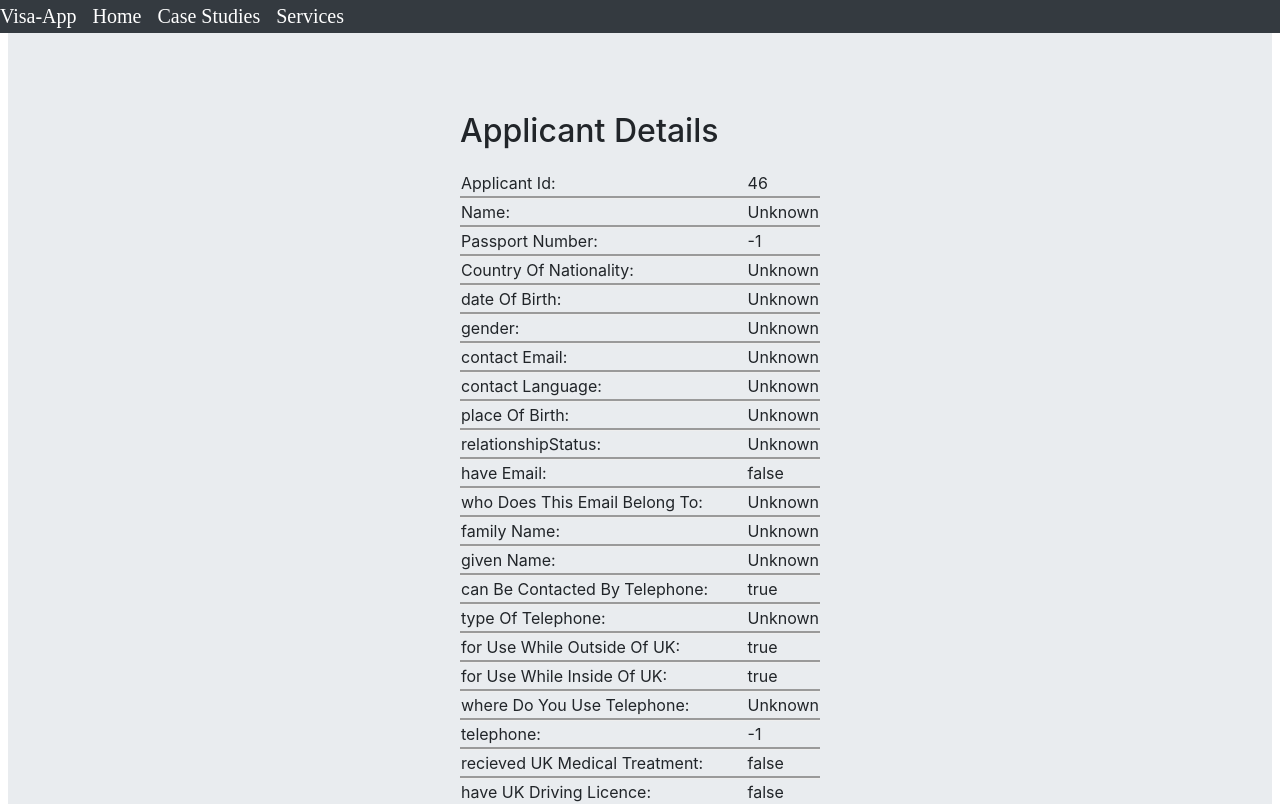
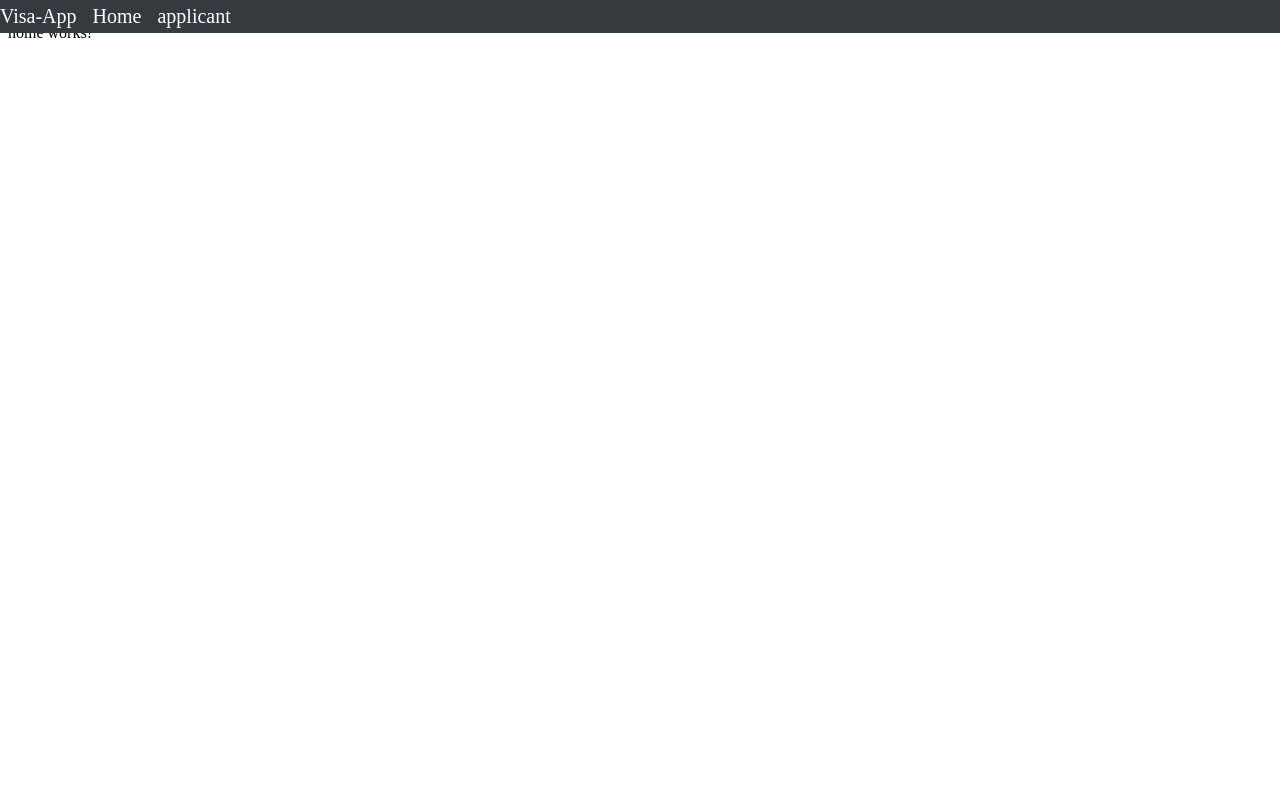
Before and after one commit to mikebram123/VisaSystem, an Angular app in the folder visa-system/: page / in a window 1280 px wide. Shown: the top 804 px of the page. Built offline with nearby package versions, Linux system fonts and the light colour scheme; no server answers.

Commit message:
done the home routing

```diff
--- a/visa-system/src/app/app-routing.module.ts
+++ b/visa-system/src/app/app-routing.module.ts
@@ -1,8 +1,14 @@
 import { NgModule } from '@angular/core';
+import { HomeComponent } from './home/home.component';
+import { ApplicantComponent } from './applicant/applicant.component';
 import { Routes, RouterModule } from '@angular/router';
 
 
-const routes: Routes = [];
+const routes: Routes = [
+  {path:"",component:HomeComponent},
+  {path:"applicant",component:ApplicantComponent},
+
+];
 
 @NgModule({
   imports: [RouterModule.forRoot(routes)],
--- a/visa-system/src/app/app.component.html
+++ b/visa-system/src/app/app.component.html
@@ -2,31 +2,18 @@
 <table width=100%  >
 
     <nav class= "navbar-expand-md navbar-dark fixed-top bg-dark">
-        <a class="navbar-brand" href="#">Visa-App</a>
+        <a class="navbar-brand" href="/">Visa-App</a>
 
 
         <a class="navbar-brand" routerLink="/">Home</a>
 
-
-        <a  class="navbar-brand" routerLink="/case-studies">Case Studies</a>
-
-        <a class="navbar-brand" routerLink="/services">Services</a>
-
+        <a  class="navbar-brand" routerLink="/applicant">applicant</a>
 
 
     </nav>
 
 
-        <tr >
-            <td>
-                <a routerLink="/">Home</a>
-            </td>
-            <td>
-                <a routerLink="/case-studies">Case Studies</a>
-            </td>
-            <td>
-                <a routerLink="/services">Services</a>
-            </td>
-        </tr>
-        </table>
-<app-applicant></app-applicant>
+
+
+<!-- <app-applicant></app-applicant> -->
+<router-outlet></router-outlet>
--- a/visa-system/src/app/app.module.ts
+++ b/visa-system/src/app/app.module.ts
@@ -5,11 +5,13 @@ import { FormsModule } from '@angular/forms';
 import { AppRoutingModule } from './app-routing.module';
 import { AppComponent } from './app.component';
 import { ApplicantComponent } from './applicant/applicant.component';
+import { HomeComponent } from './home/home.component';
 
 @NgModule({
   declarations: [
     AppComponent,
-    ApplicantComponent
+    ApplicantComponent,
+    HomeComponent
   ],
   imports: [
     BrowserModule,
--- /dev/null
+++ b/visa-system/src/app/home/home.component.html
@@ -0,0 +1 @@
+<p>home works!</p>
--- /dev/null
+++ b/visa-system/src/app/home/home.component.ts
@@ -0,0 +1,15 @@
+import { Component, OnInit } from '@angular/core';
+
+@Component({
+  selector: 'app-home',
+  templateUrl: './home.component.html',
+  styleUrls: ['./home.component.css']
+})
+export class HomeComponent implements OnInit {
+
+  constructor() { }
+
+  ngOnInit(): void {
+  }
+
+}
```
Also changed, not shown: visa-system/src/app/home/home.component.css (added), 1 other file (tests, documents, lock files or other folders).
